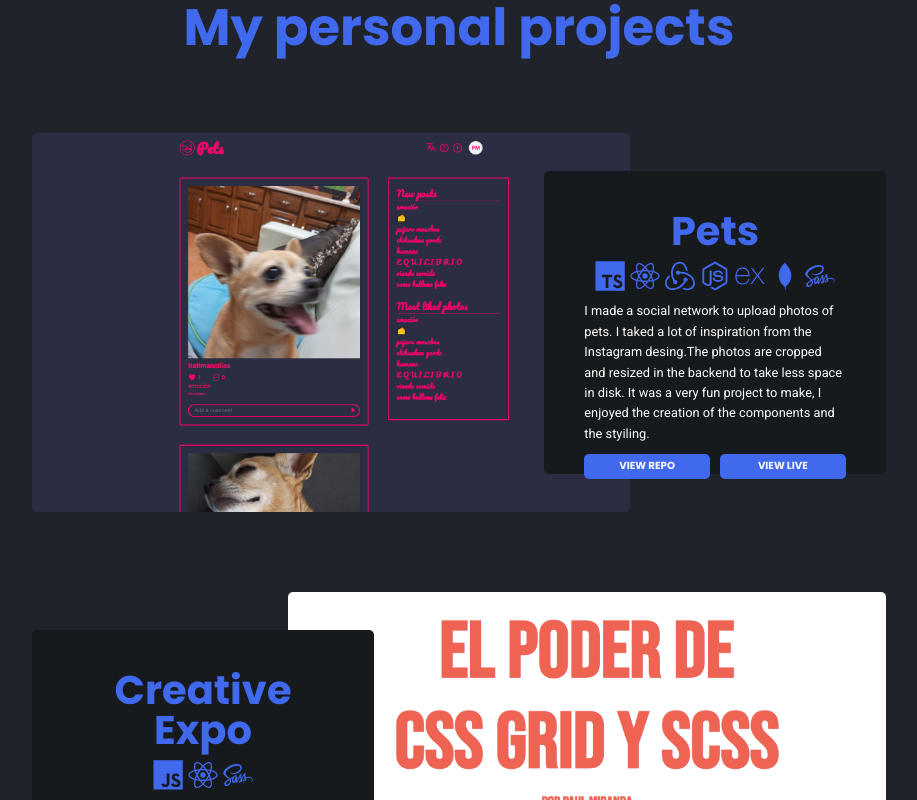
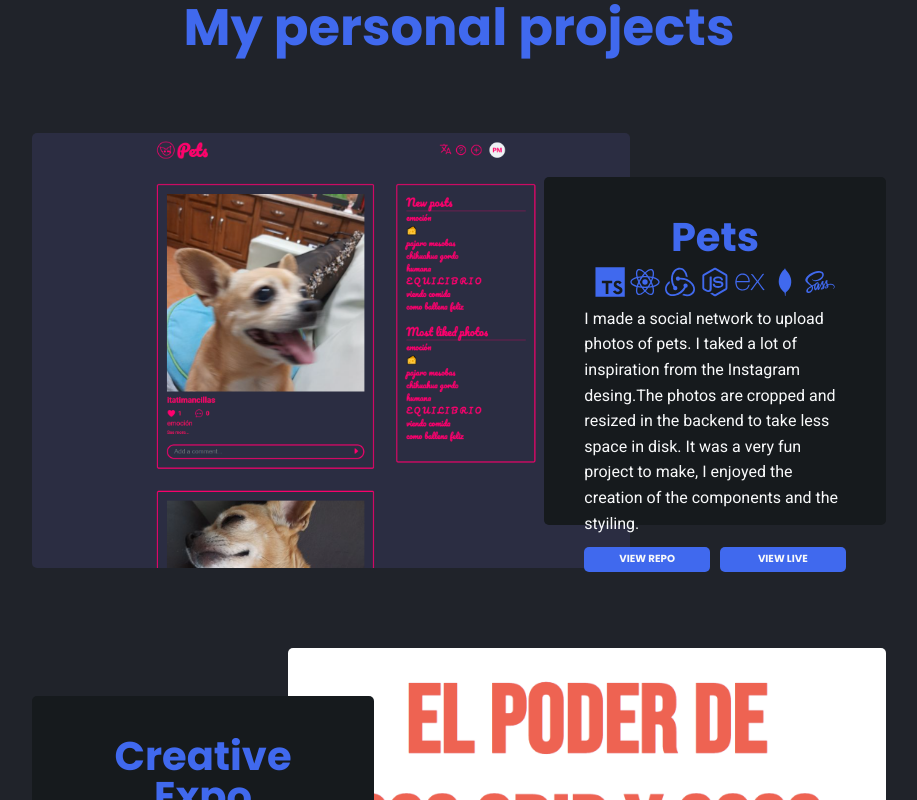
Before and after one commit to PaulMirve/my-page, a React (Create React App) app: page / in a window 1280 px wide. Shown: the part 3500-4300 px from the top of the page, without its empty margins (181-1098 px from the left). Built offline with nearby package versions, Linux system fonts and the light colour scheme.

Commit message:
fixed font size of projects and added repos links

```diff
--- a/src/layout/Projects.tsx
+++ b/src/layout/Projects.tsx
@@ -14,7 +14,7 @@ const Projects = () => {
             description: t("projects.pets"),
             img: '../img/pages/pets-head.png',
             modalImg: '../img/pages/pets.png',
-            repo: '',
+            repo: 'https://github.com/PaulMirve/pets-frontend',
             live: 'https://pets-ad159.firebaseapp.com',
             stack: [Icons.typescript, Icons.react, Icons.redux, Icons.nodejs, Icons.express, Icons.mongo, Icons.sass]
         },
@@ -23,7 +23,7 @@ const Projects = () => {
             description: t("projects.creative_expo"),
             img: '../img/pages/creative-expo-head.png',
             modalImg: '../img/pages/creative-expo.png',
-            repo: '',
+            repo: 'https://github.com/PaulMirve/creative-expo',
             live: 'https://creative-expo-80c56.web.app',
             stack: [Icons.javascript, Icons.react, Icons.sass]
         },
@@ -32,7 +32,7 @@ const Projects = () => {
             description: t("projects.penny"),
             img: '../img/pages/penny-head.png',
             modalImg: '../img/pages/penny.png',
-            repo: '',
+            repo: 'https://github.com/PaulMirve/penny',
             live: 'https://penny-1f143.web.app',
             stack: [Icons.javascript, Icons.react, Icons.firebase, Icons.sass]
         },
@@ -41,8 +41,8 @@ const Projects = () => {
             description: t("projects.japanese_project"),
             img: '../img/pages/japanese-project-head.png',
             modalImg: '../img/pages/japanese-project.png',
-            repo: '',
-            live: '',
+            repo: 'https://github.com/PaulMirve/japanese-project',
+            live: 'https://japanese-project-247fe.firebaseapp.com',
             stack: [Icons.javascript, Icons.react, Icons.materialui]
         }
     ]
--- a/src/sass/components/_project.scss
+++ b/src/sass/components/_project.scss
@@ -144,7 +144,7 @@
 
     &__description {
         flex-grow: 1;
-        font-size: clamp(0.5rem, 1vw, 1.6rem);
+        font-size: clamp(1.6rem, 1vw, 1.8rem);
     }
 
     &__links {
--- a/src/styles.css
+++ b/src/styles.css
@@ -274,7 +274,7 @@ b {
 }
 .project__description {
   flex-grow: 1;
-  font-size: clamp(0.5rem, 1vw, 1.6rem);
+  font-size: clamp(1.6rem, 1vw, 1.8rem);
 }
 .project__links {
   display: grid;
```
Also changed, not shown: 1 other file (tests, documents, lock files or other folders).
